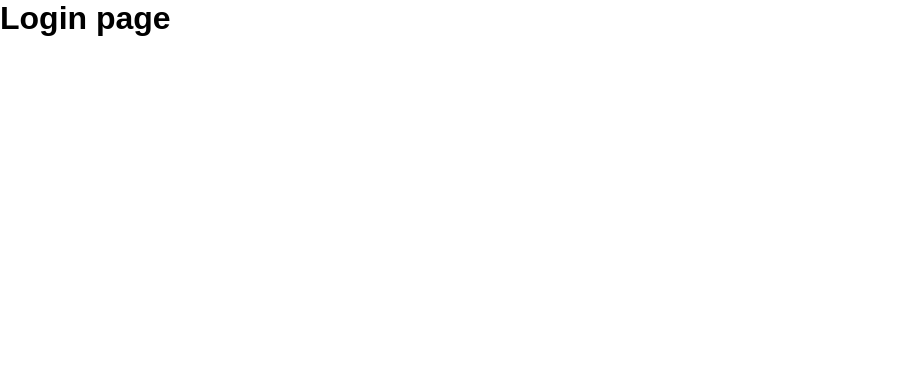
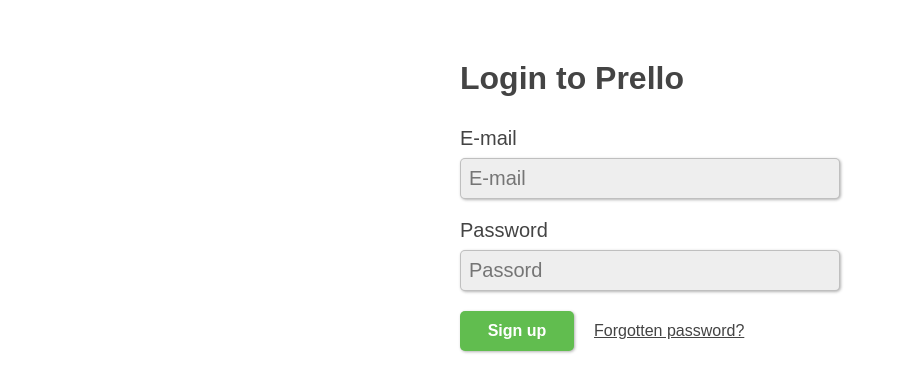
Before and after one commit to BenAfonso/Prello, a React app in the folder Client/: page /login in a window 1280 px wide. Shown: the top 392 px of the page, without its empty margins (0-903 px from the left). Built offline with nearby package versions, Linux system fonts and the light colour scheme.

Commit message:
style<LoginPage>

```diff
--- a/Client/src/App.js
+++ b/Client/src/App.js
@@ -1,6 +1,6 @@
 import React, { Component } from 'react'
 import IndexPage from './pages/index.page'
-import LoginPage from './pages/login.page'
+import LoginPage from './pages/LoginPage/login.page'
 import RegisterPage from './pages/register.page'
 import { BrowserRouter as Router, Route } from 'react-router-dom'
 import { Provider } from 'react-redux'
--- a/Client/src/index.css
+++ b/Client/src/index.css
@@ -4,6 +4,7 @@
   margin: 0;
   padding: 0;
   font-family: sans-serif;
+  color: #444;
 }
 
 ul {
@@ -27,3 +28,7 @@
 *:focus {
   outline: none;
 }
+
+a {
+  color: inherit;
+}
--- /dev/null
+++ b/Client/src/pages/LoginPage/login.page.js
@@ -0,0 +1,74 @@
+import React from 'react'
+
+export default (props) => (
+  <div className='host'>
+    <h1>Login to Prello</h1>
+    <form>
+      <label>E-mail</label>
+      <input
+        type='text'
+        placeholder='E-mail'
+      />
+      <label>Password</label>
+      <input
+        type='password'
+        placeholder='Passord' />
+        <div className='button'>Sign up</div>
+        <a href='#' className='forgottenPassword'>Forgotten password?</a>
+    </form>
+    <style jsx>{`
+      .host {
+        padding: 10px;
+        width: 380px;
+        margin-left: calc(50% - 190px);
+        margin-top: 50px;
+      }
+
+      form {
+        width: 380px;
+        margin-top: 30px;
+      }
+
+      label {
+        font-size: 20px;
+      }
+
+      input {
+        width: 100%;
+        background-color: #eee;
+        border: 1px solid rgba(0,0,0,0.2);
+        padding: 8px;
+        margin-top: 8px;
+        font-size: 20px;
+        border-radius: 5px;
+        display: block;
+        margin-bottom: 20px;
+        box-shadow: 1px 1px 3px rgba(0,0,0,0.3);
+      }
+
+      .button {
+        cursor: pointer;
+        height: 40px;
+        font-weight: bold;
+        line-height: 40px;
+        text-align: center;
+        color: white;
+        width: 30%;
+        border-radius: 5px;
+        background-color: #61bd4f;
+        box-shadow: 1px 1px 3px rgba(0,0,0,0.3);
+      }
+
+      .button {
+        display: inline-block;
+      }
+
+      .forgottenPassword {
+        margin-left: 20px;
+      }
+
+
+
+      `}</style>
+  </div>
+)
--- /dev/null
+++ b/Client/src/pages/LoginPage/loginPage.style.js
@@ -0,0 +1,3 @@
+export default `
+
+`
--- a/Client/src/pages/login.page.js
+++ /dev/null
@@ -1,5 +0,0 @@
-import React from 'react'
-
-export default (props) => (
-  <h1>Login page</h1>
-)
```
Also changed, not shown: Client/src/layouts/root.js (added), 1 other file (tests, documents, lock files or other folders).
